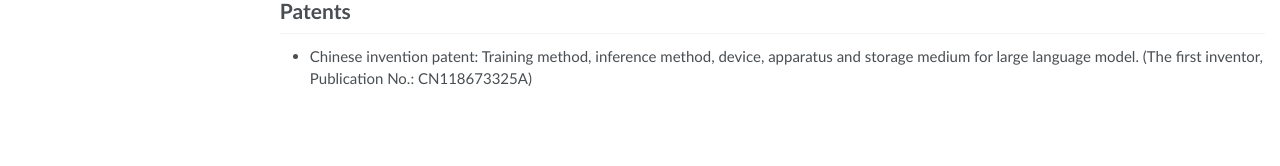
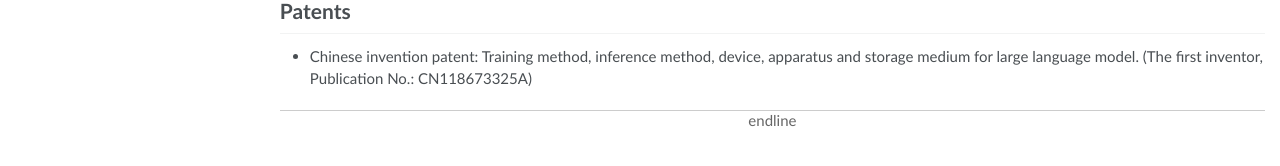
Before and after one commit to ShawnHuang497/xiaoshuanghuang.github.io, a Jekyll site: the page built from _pages/about.md, in a window 1280 px wide and 900 px high, scrolled down 2463 px. Shown: the part 587-753 px from the top of the window. Built offline with Jekyll 4.4.1, drawn with Linux system fonts in a browser that asks for light colours; a script that is not in the unit is left out.

Commit message:
Update about.md

```diff
--- a/_pages/about.md
+++ b/_pages/about.md
@@ -173,6 +173,11 @@ International Conference on Artificial Neural Networks (ICANN), 2023. (CCF-C.)
 - *2021.06*, Lorem ipsum dolor sit amet, consectetur adipiscing elit. Vivamus ornare aliquet ipsum, ac tempus justo dapibus sit amet.
 - *2021.03*, Lorem ipsum dolor sit amet, consectetur adipiscing elit. Vivamus ornare aliquet ipsum, ac tempus justo dapibus sit amet.  \| [\[video\]](https://github.com/) -->
 
-<div style="width: 150px; height: 150px; overflow: hidden;">
+<div style="text-align: center; margin: 20px 0;">
+  <hr style="border: 0; height: 1px; background: #ccc; margin-bottom: 10px;">
+  <span style="background: white; padding: 0 10px; position: relative; top: -12px; color: #666;">endline</span>
+</div>
+
+<div style="width: 150px; height: 150px; overflow: hidden; text-align: center;">
   <script type="text/javascript" id="clstr_globe" src="//clustrmaps.com/globe.js?d=mgATiKvAaShFPTFxK4qXp0MziG8vwfnWGKw1wzZSEvQ"></script>
 </div>
```
